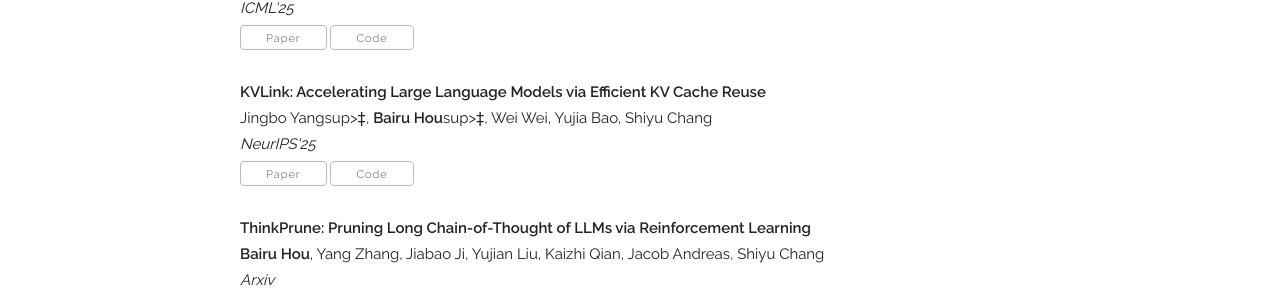
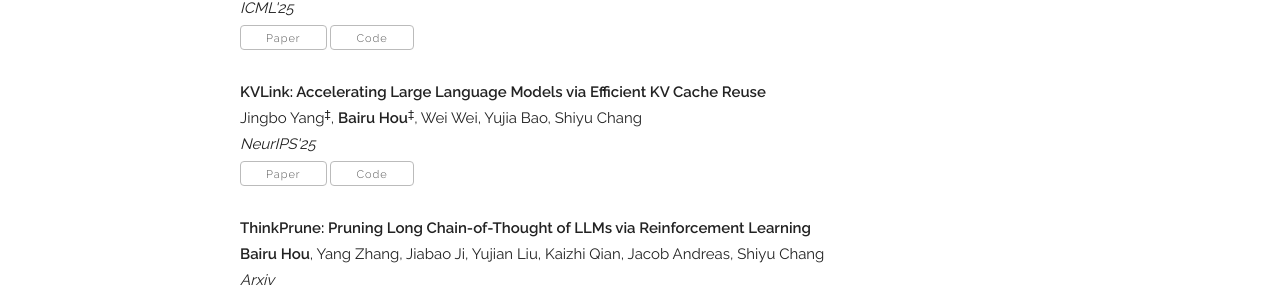
Before and after one commit to hbr690188270/hbr690188270.github.io, a Jekyll site: the page built from index.html, in a window 1280 px wide and 900 px high, scrolled down 836 px. Shown: the part 153-448 px from the top of the window. Built offline with Jekyll 4.4.1, drawn with Linux system fonts in a browser that asks for light colours; some web fonts are replaced.

Commit message:
Update publications.yaml

```diff
--- a/_data/publications.yaml
+++ b/_data/publications.yaml
@@ -7,7 +7,7 @@
     selected: y
 
   - title: "KVLink: Accelerating Large Language Models via Efficient KV Cache Reuse"
-    authors: "Jingbo Yangsup>‡</sup>, <b>Bairu Hou</b>sup>‡</sup>, Wei Wei, Yujia Bao, Shiyu Chang"
+    authors: "Jingbo Yang<sup>‡</sup>, <b>Bairu Hou</b><sup>‡</sup>, Wei Wei, Yujia Bao, Shiyu Chang"
     venue: "NeurIPS'25"
     paper_pdf: "https://arxiv.org/abs/2502.16002"
     code: "https://github.com/UCSB-NLP-Chang/KVLink"
```
